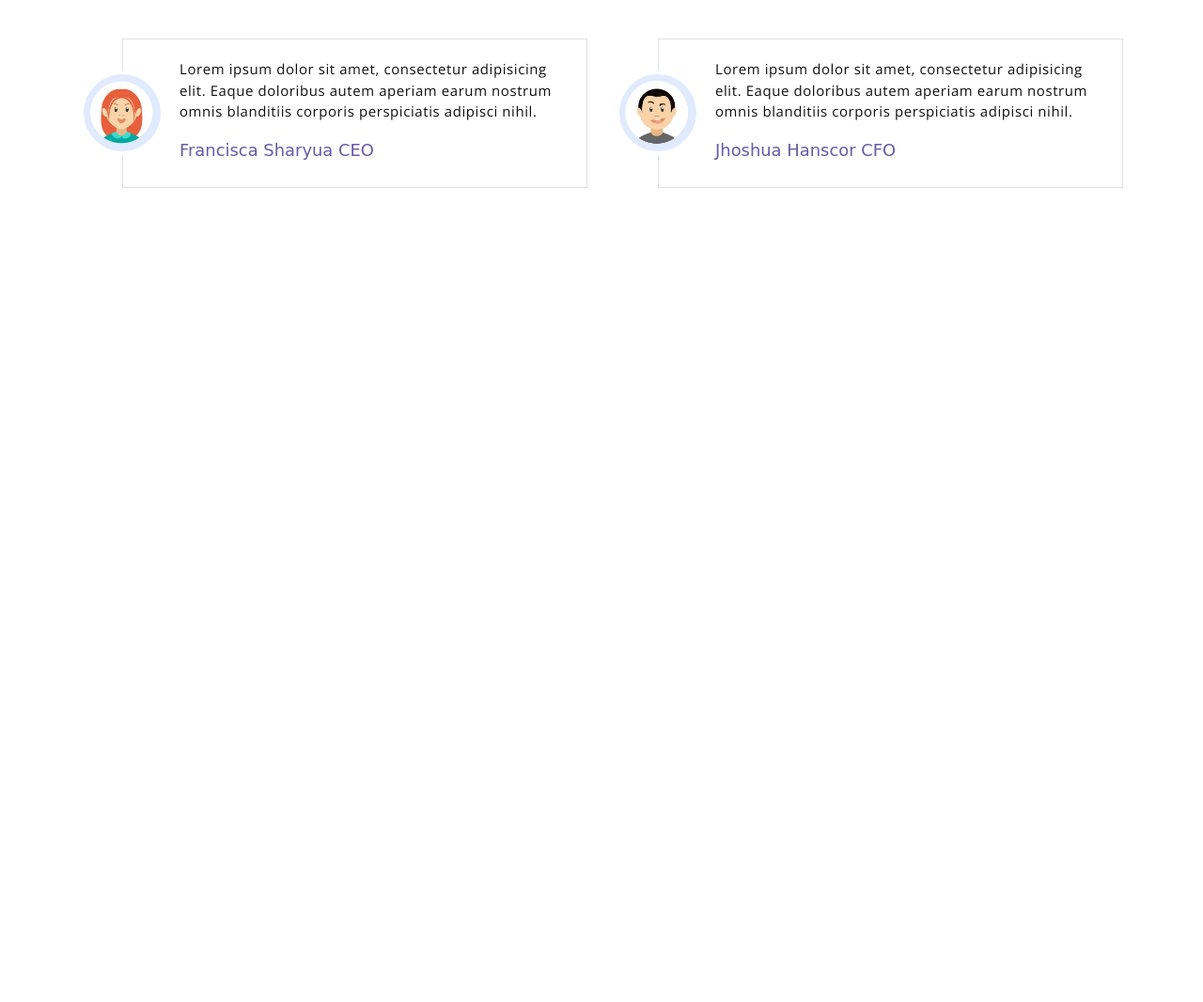
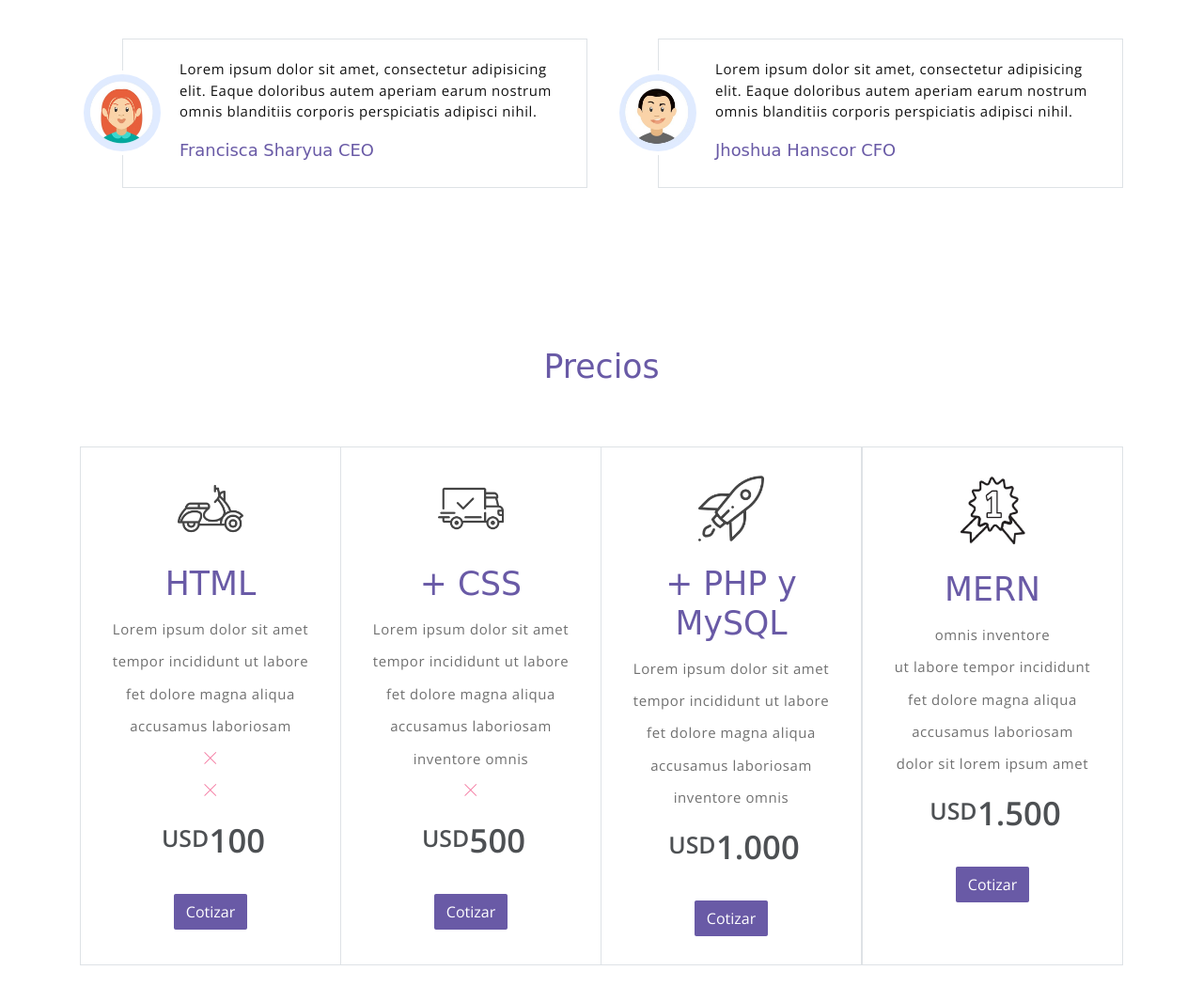
Before and after one commit to PatBra/proyecto6, a plain HTML site: page index.html in a window 1280 px wide. Shown: the part 2020-3086 px from the top of the page at 94% size. Before the commit the page ends 2320 px from the top, so only its background shows below. Drawn offline with nearby package versions, Linux system fonts and the light colour scheme; a web font is replaced by a local one.

Commit message:
4ra Actualizacion

```diff
--- a/index.html
+++ b/index.html
@@ -139,7 +139,97 @@
             </div>
         </div>
     </section>
+    <section class="section" id="pricing">
+        <div class="container text-center">
+            <h6 class="section-title mb-6">Precios</h6>
 
+            <div class="pricing-wrapper">
+                <div class="pricing-card">
+                    <div class="pricing-card-header">
+                        <img class="pricing-card-icon" src="assets/imgs/scooter.png" alt="Modo 1">
+                    </div>
+                    <div class="pricing-card-body">
+                        <h6 class="pricing-card-title">HTML</h6>
+                        <div class="pricing-card-list">
+                            <p>Lorem ipsum dolor sit amet</p>
+                            <p>tempor incididunt ut labore</p>
+                            <p>fet dolore magna aliqua</p>
+                            <p>accusamus laboriosam</p>
+                            <p><i class="ti-close"></i></p>
+                            <p><i class="ti-close"></i></p>
+                        </div>
+                    </div>
+                    <div class="pricing-card-footer">
+                        <span>USD </span>
+                        <span> 100</span>
+                    </div>
+                    <a href="#" class="btn btn-primary mt-3 pricing-card-btn">Cotizar</a>
+                </div>
+                <div class="pricing-card">
+                    <div class="pricing-card-header">
+                        <img class="pricing-card-icon" src="assets/imgs/shipped.png" alt="Modo 2">
+                    </div>
+                    <div class="pricing-card-body">
+                        <h6 class="pricing-card-title">+ CSS</h6>
+                        <div class="pricing-card-list">
+                            <p>Lorem ipsum dolor sit amet</p>
+                            <p>tempor incididunt ut labore</p>
+                            <p>fet dolore magna aliqua</p>
+                            <p>accusamus laboriosam</p>
+                            <p>inventore omnis</p>
+                            <p><i class="ti-close"></i></p>
+                        </div>
+                    </div>
+                    <div class="pricing-card-footer">
+                        <span>USD </span>
+                        <span> 500</span>
+                    </div>
+                    <a href="#" class="btn btn-primary mt-3 pricing-card-btn">Cotizar</a>
+                </div>
+                <div class="pricing-card">
+                    <div class="pricing-card-header">
+                        <img class="pricing-card-icon" src="assets/imgs/startup.png" alt="Modo 3">
+                    </div>
+                    <div class="pricing-card-body">
+                        <h6 class="pricing-card-title">+ PHP y MySQL</h6>
+                        <div class="pricing-card-list">
+                            <p>Lorem ipsum dolor sit amet</p>
+                            <p>tempor incididunt ut labore</p>
+                            <p>fet dolore magna aliqua</p>
+                            <p>accusamus laboriosam</p>
+                            <p>inventore omnis</p>
+                        </div>
+                    </div>
+                    <div class="pricing-card-footer">
+                        <span>USD </span>
+                        <span> 1.000</span>
+                    </div>
+                    <a href="#" class="btn btn-primary mt-3 pricing-card-btn">Cotizar</a>
+                </div>
+
+                    <div class="pricing-card">
+                    <div class="pricing-card-header">
+                        <img class="pricing-card-icon" src="assets/imgs/blueribbon.png" alt="Modo 4">
+                    </div>
+                    <div class="pricing-card-body">
+                        <h6 class="pricing-card-title">MERN</h6>
+                        <div class="pricing-card-list">
+                            <p>omnis inventore </p>
+                            <p>ut labore tempor incididunt </p>
+                            <p>fet dolore magna aliqua</p>
+                            <p>accusamus laboriosam</p>
+                            <p>dolor sit lorem ipsum amet</p>
+                        </div>
+                    </div>
+                    <div class="pricing-card-footer">
+                        <span>USD </span>
+                        <span> 1.500</span>
+                    </div>
+                    <a href="#" class="btn btn-primary mt-3 pricing-card-btn">Cotizar</a>
+                </div>
+            </div>
+        </div>
+    </section>
 
 
 
```
